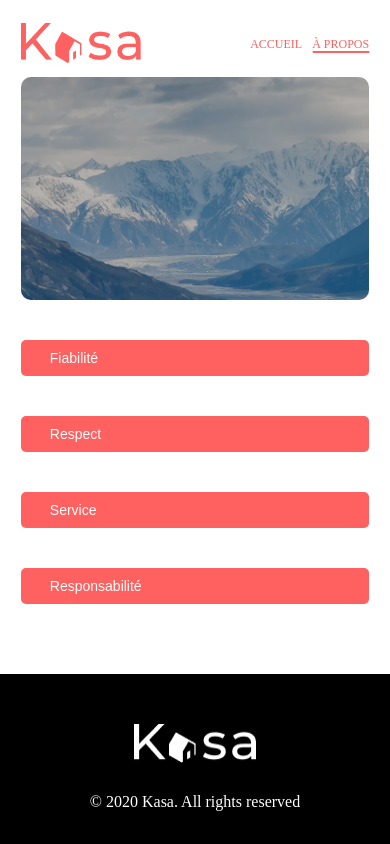
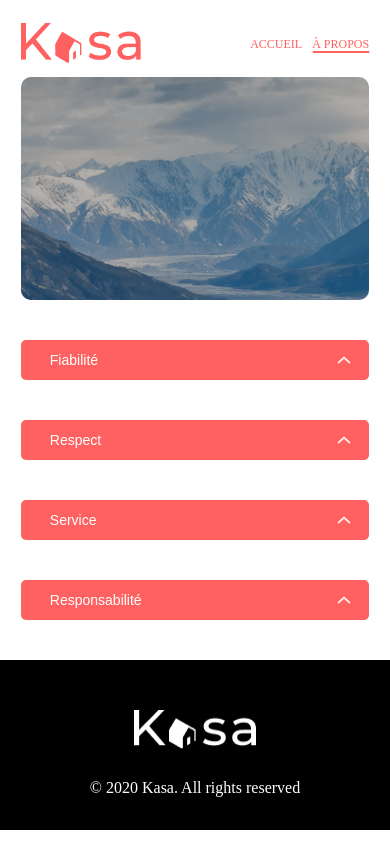
Before and after one commit to FilizHakan/P11_Kasa, a React (Create React App) app in the folder kasa/: page /about in a window 390 px wide. Built offline with nearby package versions, Linux system fonts and the light colour scheme.

Commit message:
Fixed css issues

```diff
--- a/kasa/src/components/Collapse/collapse.css
+++ b/kasa/src/components/Collapse/collapse.css
@@ -70,19 +70,10 @@
     transition-duration: 500ms;
 }
 
-@media only screen and (max-width: 900px)
-{
-    .open {
-        height: 30%;
-    }
-    .close{
-        height: 30%;
-    }
-}
 
 @media only screen and (max-width: 660px) {
     .collapseBtn{
-        height: 30px;
+        height: 40px;
     }
 
     .collapseTitle {
@@ -100,3 +91,17 @@
         padding-left: 11px;
     }
 }
+
+@media only screen and (max-width: 769px) {
+    .closed,
+    .open {
+        height: 90%;
+    }
+}
+
+@media only screen and (max-width: 426px) {
+    .closed,
+    .open {
+        height: 210%;
+    }
+}
--- a/kasa/src/components/Footer/footer.css
+++ b/kasa/src/components/Footer/footer.css
@@ -11,7 +11,7 @@ footer{
   align-items: center;
   justify-content: center;
   row-gap: 28px;
-  margin-top: 50px;
+  margin-top: auto;
   padding-top:50px;
   padding-bottom: 30px;
 }
```
